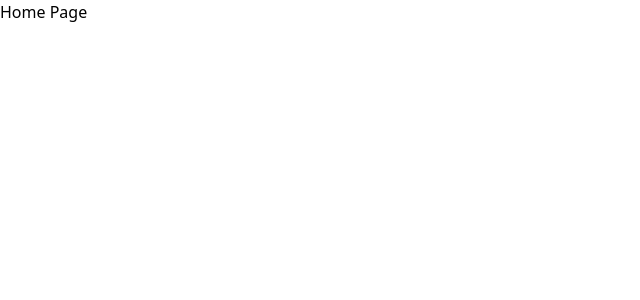
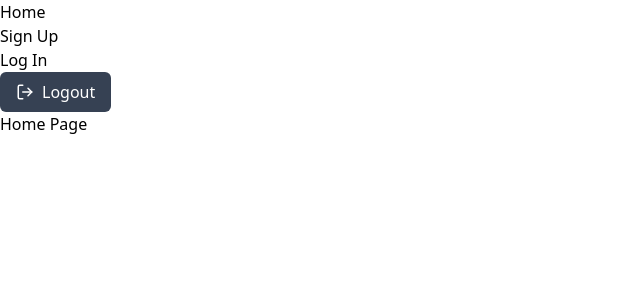
Before and after one commit to maytaborda/E-commerce-tpi, a React (Vite) app: page / in a window 1280 px wide. Shown: the top 300 px of the page, without its empty margins (0-640 px from the left). Built offline with nearby package versions, Linux system fonts and the light colour scheme.

Commit message:
feat: creacion del componente AuthStatus

```diff
--- a/package.json
+++ b/package.json
@@ -11,6 +11,8 @@
   },
   "dependencies": {
     "@tailwindcss/vite": "^4.1.16",
+    "lucide": "^0.552.0",
+    "lucide-react": "^0.552.0",
     "react": "^19.1.1",
     "react-dom": "^19.1.1",
     "react-router-dom": "^7.9.5",
--- a/src/App.jsx
+++ b/src/App.jsx
@@ -2,11 +2,15 @@
 import HomePage from './pages/HomePage';
 import SignUpPage from './pages/SignUpPage';
 import LoginPage from './pages/LoginPage';
+import Navbar from './components/NavBar';
+import AuthStatus from './components/AuthStatus';
 
 const App = () => {
   const userLogin = false;
   return (
     <Router>
+      <Navbar />
+      <AuthStatus />
       <Routes>
         <Route path="/" element={<HomePage/>} />
         <Route path="/signup" element={!userLogin ? <SignUpPage /> : <Navigate to="/" />} />
--- /dev/null
+++ b/src/components/AuthStatus.jsx
@@ -0,0 +1,31 @@
+import { LogIn, UserPlus2 } from "lucide-react";
+import { LogOut } from "lucide-react";
+import React, { useState } from 'react'
+import { Link } from 'react-router-dom';
+
+const AuthStatus = ({ user = true }) => {
+    const [login, setLogin] = useState(true)
+
+    return user ? (<button
+        className="bg-gray-700 hover:bg-600 text-white py-2 px-4 rounded-md flex items-center transition duration-300 ease-in-out"
+        onClick={() => setLogin(!login)}
+    >
+        <LogOut size={18} />
+        <span className="hidden sm:inline ml-2">Logout</span>
+    </button>) : <>
+    <>
+        <Link to={"/signup"} className='bg-emerald-600 hover:bg-emerald-700 text-white py-2 px-4 rounded-md flex items-center transition duration-300 ease-in-out' onClick={()=>setLogin(!login)}>
+        <UserPlus2 className="mr-2" size={18} />
+        Sign Up
+        </Link>
+        <Link to={"/login"} className='bg-gray-700 hover:bg-gray-600 text-white py-2 px-4 rounded-md flex items-center transition duration-300 ease-in-out'>
+        <LogIn  size={18} className="mr-2"/>
+        Log In
+        </Link>
+    </>
+    </>
+}
+
+
+
+export default AuthStatus
```
Also changed, not shown: 1 other file (tests, documents, lock files or other folders).
